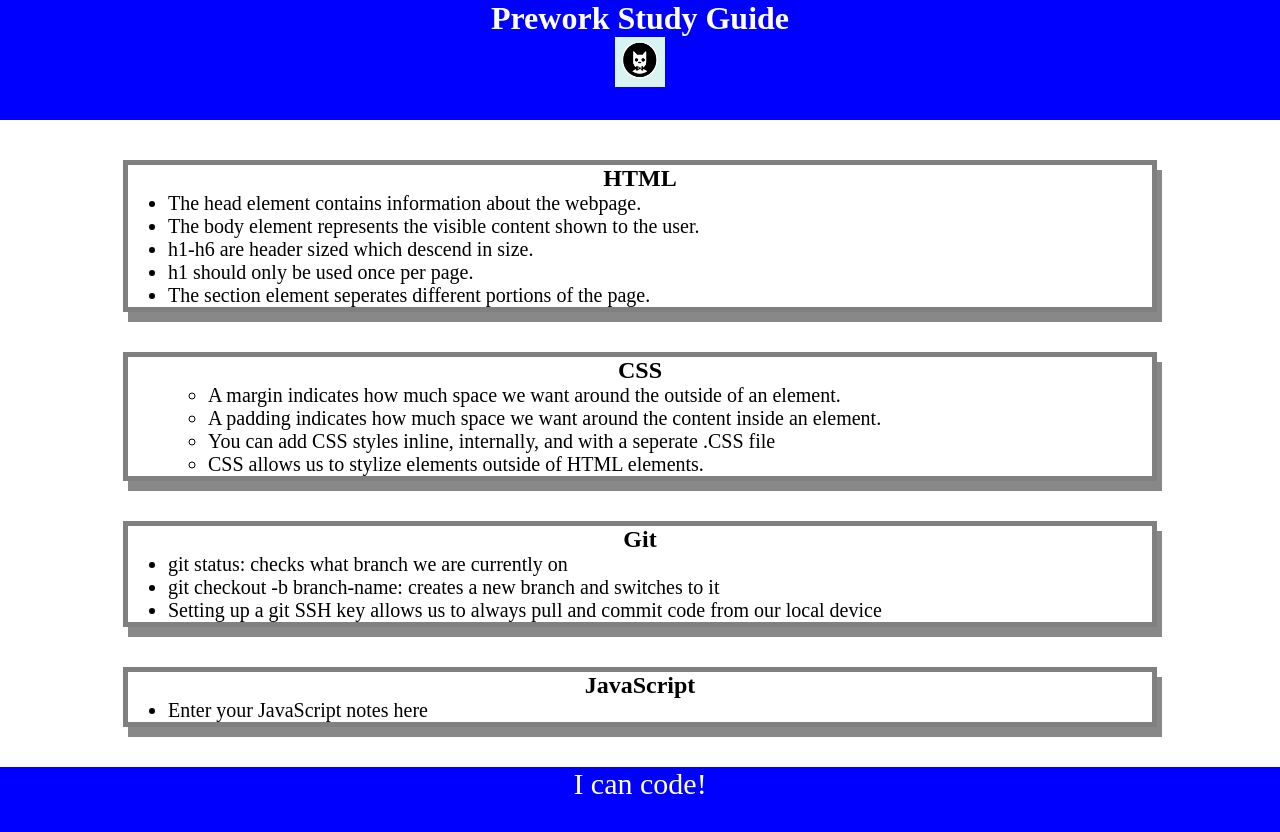
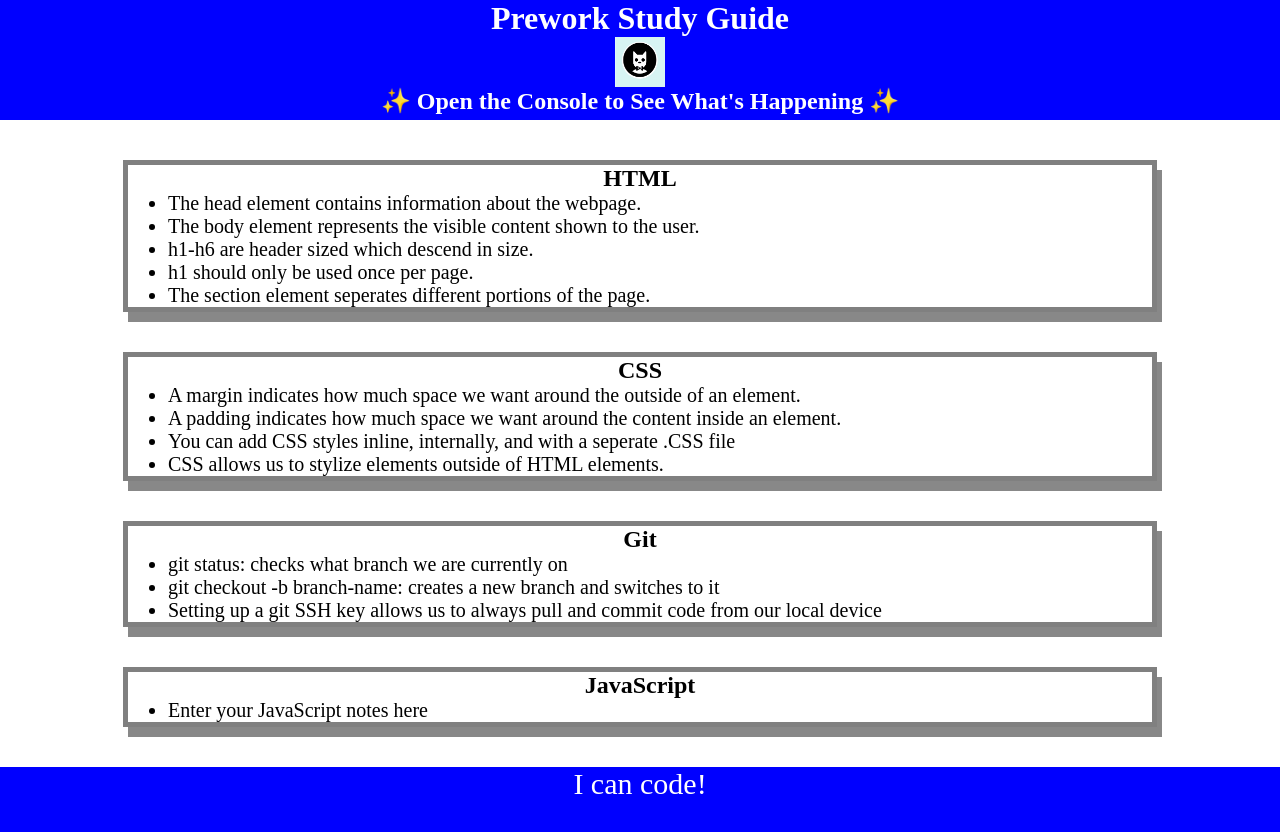
Before and after one commit to Luis6400/Prework-Study-guide, a plain HTML site: page index.html in a window 1280 px wide. Drawn offline with Linux system fonts and the light colour scheme.

Commit message:
added JavaScript

```diff
--- /dev/null
+++ b/assets/script.js
@@ -0,0 +1,20 @@
+var topics = ['HTML', 'CSS', 'Git', 'JavaScript'];
+
+for(var x=0;x<topics.length;x++)
+{
+    console.log(topics[x]);
+}
+
+/*
+if (topic === 'HTML') {
+  console.log("Let's study HTML!");
+} else if (topic === 'CSS') {
+  console.log("Let's study CSS!");
+} else if (topic === 'Git') {
+  console.log("Let's study Git!");
+} else if (topic === 'JavaScript') {
+  console.log("Let's study JavaScript!");
+} else {
+  console.log('Please try again!');
+}
+*/
--- a/index.html
+++ b/index.html
@@ -1,5 +1,6 @@
 <!DOCTYPE html>
 <html lang="en">
+
 <head>
   <meta charset="UTF-8" />
   <meta http-equiv="X-UA-Compatible" content="IE=edge" />
@@ -7,10 +8,12 @@
   <link rel="stylesheet" href="./assets/style.css">
   <title>Prework Study Guide</title>
 </head>
+
 <body>
   <header id="top">
     <h1>Prework Study Guide</h1>
     <img src="./assets/bowtie-cat.png" alt="Profile image of cat wearing a bow tie." />
+    <h2>✨ Open the Console to See What's Happening ✨</h2>
   </header>
   <main>
     <section class="card" id="html-section">
@@ -27,12 +30,12 @@
     <section class="card" id="css-section">
       <h2>CSS</h2>
       <ul>
-          <ul>
+
         <li>A margin indicates how much space we want around the outside of an element.</li>
         <li>A padding indicates how much space we want around the content inside an element.</li>
         <li>You can add CSS styles inline, internally, and with a seperate .CSS file</li>
         <li>CSS allows us to stylize elements outside of HTML elements.</li>
-          </ul>
+
       </ul>
     </section>
 
@@ -56,5 +59,7 @@
   <footer>
     <p>I can code!</p>
   </footer>
+  <script src="./assets/script.js"></script>
 </body>
+
 </html>
```
Lines whose indentation alone changed are shown as unchanged.
